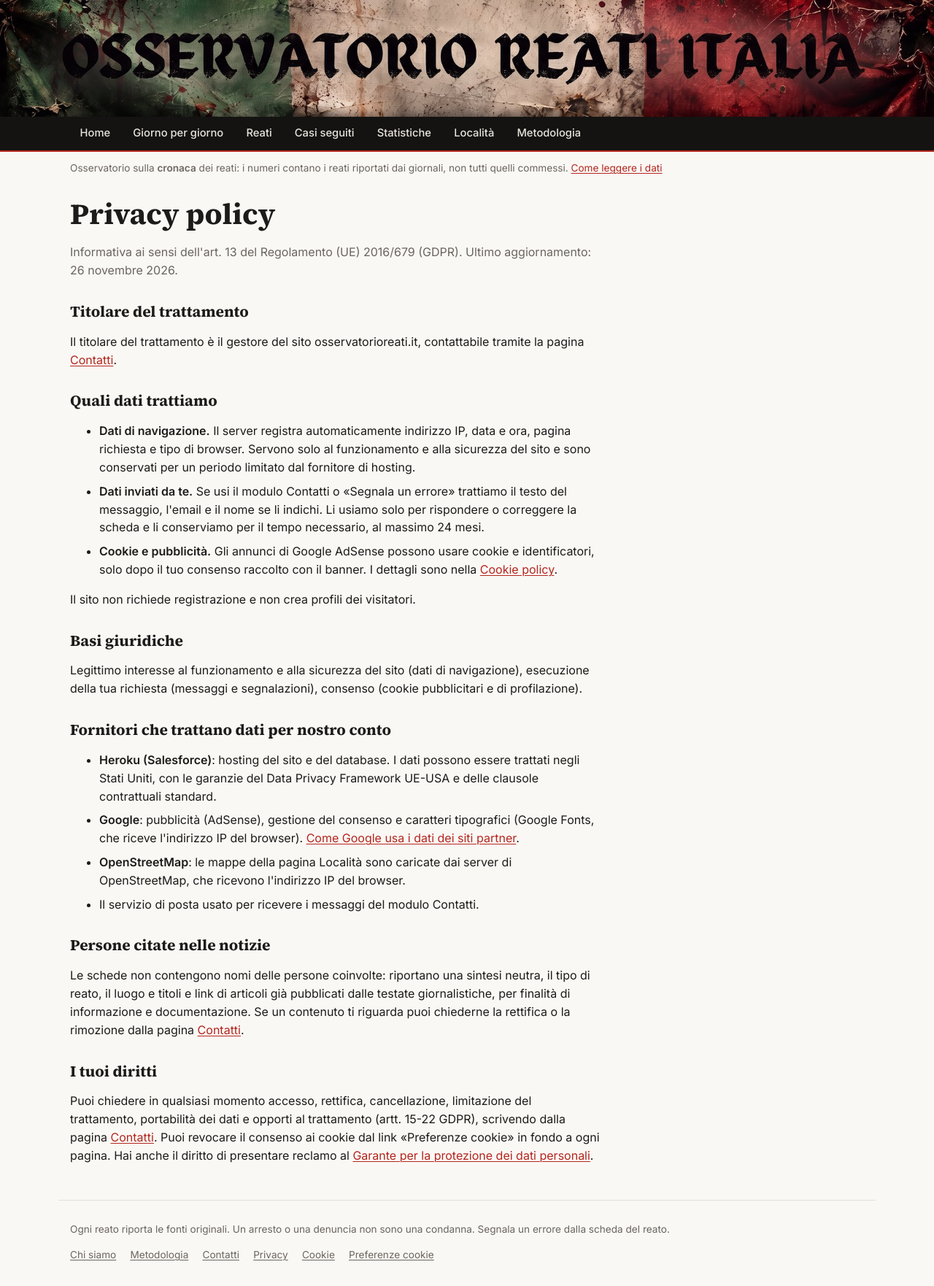
After one commit to Giorgino79/italia-criminale, a Django app: page /privacy/ in a window 1280 px wide. The commit adds this page. Shown: the whole page at 73% size. Run offline with Django 5.2, Linux system fonts and the light colour scheme.

Commit message:
AdSense, ads.txt, privacy, cookie, chi siamo, contatti

```diff
--- a/apps/pagine/seo.py
+++ b/apps/pagine/seo.py
@@ -15,13 +15,13 @@ class PagineStatiche(Sitemap):
     protocol = "https"
 
     def items(self):
-        return ["home", "casi", "fatti_del_giorno", "elenco_fatti", "statistiche", "mappa", "metodologia"]
+        return ["home", "casi", "fatti_del_giorno", "elenco_fatti", "statistiche", "mappa", "metodologia", "chi_siamo", "contatti", "privacy", "cookie"]
 
     def location(self, item):
         return reverse(item)
 
     def changefreq(self, item):
-        return "monthly" if item == "metodologia" else "hourly"
+        return "hourly" if item in ("home", "casi", "fatti_del_giorno", "elenco_fatti") else "monthly"
 
     def priority(self, item):
         return 1.0 if item == "home" else 0.7
@@ -91,5 +91,19 @@ def robots_txt(request):
 
 
 def sito(request):
-    """Context processor: indirizzo canonico della pagina (senza parametri di ricerca)."""
-    return {"SITO_URL": settings.SITO_URL, "url_canonico": f"{settings.SITO_URL}{request.path}"}
+    """Context processor: indirizzo canonico della pagina (senza parametri di ricerca) e pubblicità."""
+    return {
+        "SITO_URL": settings.SITO_URL,
+        "url_canonico": f"{settings.SITO_URL}{request.path}",
+        # niente annunci a chi amministra il sito: Google vieta i clic sui propri annunci
+        "ADSENSE_CLIENT": "" if getattr(request, "user", None) and request.user.is_staff else settings.ADSENSE_CLIENT,
+    }
+
+
+def ads_txt(request):
+    """Dichiara a Google chi è autorizzato a vendere gli annunci di questo sito."""
+    righe = []
+    if settings.ADSENSE_CLIENT:
+        pub = settings.ADSENSE_CLIENT.removeprefix("ca-")
+        righe.append(f"google.com, {pub}, DIRECT, f08c47fec0942fa0")
+    return HttpResponse("\n".join(righe) + "\n", content_type="text/plain")
--- a/apps/pagine/urls.py
+++ b/apps/pagine/urls.py
@@ -13,5 +13,9 @@ urlpatterns = [
     path("statistiche/", views.statistiche_view, name="statistiche"),
     path("mappa/", views.mappa, name="mappa"),
     path("metodologia/", views.metodologia, name="metodologia"),
+    path("chi-siamo/", views.pagina_statica, {"modello": "chi_siamo"}, name="chi_siamo"),
+    path("privacy/", views.pagina_statica, {"modello": "privacy"}, name="privacy"),
+    path("cookie/", views.pagina_statica, {"modello": "cookie"}, name="cookie"),
+    path("contatti/", views.contatti, name="contatti"),
     path("interno/orientamento/", views.interno_orientamento, name="interno_orientamento"),
 ]
--- a/apps/pagine/views.py
+++ b/apps/pagine/views.py
@@ -11,8 +11,8 @@ from apps.fatti.filtri import filtra
 from apps.fatti.models import Caso, Fatto
 from apps.fonti.models import Testata
 
-from .avvisi import avvisa_segnalazione
-from .forms import SegnalazioneForm
+from .avvisi import avvisa_segnalazione, invia_contatto
+from .forms import ContattoForm, SegnalazioneForm
 
 
 def _querystring(request):
@@ -196,3 +196,19 @@ def caso(request, slug):
                           .annotate(n=Count("id", distinct=True)).order_by("-n")[:10]) if caso.tipo == Caso.Tipo.TEMA else [],
         "mostra_riassunto": caso.riassunto_verificato or request.user.is_staff,
     })
+
+
+def pagina_statica(request, modello):
+    from django.conf import settings
+
+    return render(request, f"pagine/{modello}.html", {"titolare": settings.TITOLARE_NOME})
+
+
+def contatti(request):
+    form = ContattoForm(request.POST or None)
+    if request.method == "POST" and form.is_valid():
+        if not form.cleaned_data.get("sito_web"):  # compilato solo dai programmi di spam
+            invia_contatto(form.cleaned_data | {"motivo": dict(ContattoForm.MOTIVI)[form.cleaned_data["motivo"]]})
+        messages.success(request, "Grazie, il messaggio è stato inviato. Ti risponderemo all'email indicata.")
+        return redirect("contatti")
+    return render(request, "pagine/contatti.html", {"form": form})
--- a/config/settings.py
+++ b/config/settings.py
@@ -160,6 +160,11 @@ DEFAULT_FROM_EMAIL = env("DEFAULT_FROM_EMAIL", default="Osservatorio Reati <nore
 # Chi riceve l'avviso a ogni segnalazione di errore (più indirizzi separati da virgola)
 SEGNALAZIONI_EMAIL = env.list("SEGNALAZIONI_EMAIL", default=[])
 
+# Pubblicità Google AdSense (il codice editore è pubblico: compare anche in ads.txt). Vuoto = nessun annuncio.
+ADSENSE_CLIENT = env("ADSENSE_CLIENT", default="ca-pub-1154879090542376")
+# Titolare del trattamento indicato nella privacy policy (nome e cognome o ragione sociale)
+TITOLARE_NOME = env("TITOLARE_NOME", default="")
+
 # Invia ad altri siti solo l'origine (es. per le mappe OpenStreetMap, che la richiedono), mai l'indirizzo completo
 SECURE_REFERRER_POLICY = "strict-origin-when-cross-origin"
 
--- a/config/urls.py
+++ b/config/urls.py
@@ -5,7 +5,7 @@ from django.urls import include, path
 from django.views.decorators.cache import cache_page
 from django.views.generic import RedirectView
 
-from apps.pagine.seo import SITEMAPS, robots_txt
+from apps.pagine.seo import SITEMAPS, ads_txt, robots_txt
 
 admin.site.site_header = "Osservatorio Reati – amministrazione"
 admin.site.site_title = "Osservatorio Reati"
@@ -14,6 +14,7 @@ urlpatterns = [
     # i browser chiedono /favicon.ico anche senza il tag nella pagina
     path("favicon.ico", RedirectView.as_view(url=settings.STATIC_URL + "favicon.ico", permanent=True)),
     path("robots.txt", robots_txt),
+    path("ads.txt", ads_txt),
     path("sitemap.xml", cache_page(60 * 60)(sitemap), {"sitemaps": SITEMAPS}, name="sitemap"),
     path("admin/", admin.site.urls),
     path("api/", include("apps.api.urls")),
--- a/static/css/sito.css
+++ b/static/css/sito.css
@@ -129,3 +129,16 @@ html { scroll-behavior: smooth; }
 .cronologia-caso li > a { font: 600 1rem var(--serif); color: var(--inchiostro); text-decoration: none; }
 .cronologia-caso li > a:hover { color: var(--accento); }
 .cronologia-caso small { display: block; }
+
+/* Pagine informative e modulo contatti */
+.testo-lungo { max-width: 72ch; }
+.testo-lungo li { margin-bottom: .5rem; }
+.testo-lungo table td, .testo-lungo table th { text-align: left; }
+.piede__link { display: flex; flex-wrap: wrap; gap: .4rem 1.2rem; margin-top: .75rem; }
+.piede__link a { color: var(--tenue); }
+.modulo { display: grid; gap: .9rem; max-width: 560px; margin-top: 1.5rem; }
+.modulo label { display: flex; flex-direction: column; gap: .3rem; font-size: .85rem; color: var(--tenue); }
+.modulo input, .modulo select, .modulo textarea { font: inherit; font-size: .95rem; padding: .5rem; border: 1px solid var(--riga); border-radius: 4px; background: var(--superficie); color: var(--inchiostro); }
+.modulo .errore { color: var(--accento); font-size: .8rem; }
+.modulo button { justify-self: start; }
+.trappola { position: absolute; left: -9999px; }
--- a/templates/base.html
+++ b/templates/base.html
@@ -21,6 +21,8 @@
   <meta property="og:image" content="{{ SITO_URL }}{% static 'img/condivisione.jpg' %}">
   <meta property="og:type" content="website">
   <link rel="stylesheet" href="{% static 'css/sito.css' %}">
+  {% if ADSENSE_CLIENT %}<meta name="google-adsense-account" content="{{ ADSENSE_CLIENT }}">
+  <script async src="https://pagead2.googlesyndication.com/pagead/js/adsbygoogle.js?client={{ ADSENSE_CLIENT }}" crossorigin="anonymous"></script>{% endif %}
   {% block head %}{% endblock %}
 </head>
 <body>
@@ -49,6 +51,14 @@
   </main>
   <footer class="piede contenitore">
     <p>Ogni reato riporta le fonti originali. Un arresto o una denuncia non sono una condanna. Segnala un errore dalla scheda del reato.</p>
+    <nav class="piede__link" aria-label="Informazioni sul sito">
+      <a href="{% url 'chi_siamo' %}">Chi siamo</a>
+      <a href="{% url 'metodologia' %}">Metodologia</a>
+      <a href="{% url 'contatti' %}">Contatti</a>
+      <a href="{% url 'privacy' %}">Privacy</a>
+      <a href="{% url 'cookie' %}">Cookie</a>
+      {% if ADSENSE_CLIENT %}<a href="#" onclick="(window.googlefc=window.googlefc||{}).callbackQueue=googlefc.callbackQueue||[];googlefc.callbackQueue.push(function(){googlefc.showRevocationMessage()});return false;">Preferenze cookie</a>{% endif %}
+    </nav>
   </footer>
   {% block script %}{% endblock %}
 </body>
--- /dev/null
+++ b/templates/pagine/privacy.html
@@ -0,0 +1,37 @@
+{% extends "base.html" %}
+{% block titolo %}Privacy policy{% endblock %}
+{% block descrizione %}Informativa sul trattamento dei dati personali dei visitatori dell'Osservatorio Reati Italia (art. 13 GDPR).{% endblock %}
+{% block contenuto %}
+<article class="testo-lungo">
+<h1>Privacy policy</h1>
+<p class="nota">Informativa ai sensi dell'art. 13 del Regolamento (UE) 2016/679 (GDPR). Ultimo aggiornamento: 26 novembre 2026.</p>
+
+<h2>Titolare del trattamento</h2>
+<p>Il titolare del trattamento è {% if titolare %}<strong>{{ titolare }}</strong>{% else %}il gestore del sito osservatorioreati.it{% endif %}, contattabile tramite la pagina <a href="{% url 'contatti' %}">Contatti</a>.</p>
+
+<h2>Quali dati trattiamo</h2>
+<ul>
+  <li><strong>Dati di navigazione.</strong> Il server registra automaticamente indirizzo IP, data e ora, pagina richiesta e tipo di browser. Servono solo al funzionamento e alla sicurezza del sito e sono conservati per un periodo limitato dal fornitore di hosting.</li>
+  <li><strong>Dati inviati da te.</strong> Se usi il modulo Contatti o «Segnala un errore» trattiamo il testo del messaggio, l'email e il nome se li indichi. Li usiamo solo per rispondere o correggere la scheda e li conserviamo per il tempo necessario, al massimo 24 mesi.</li>
+  <li><strong>Cookie e pubblicità.</strong> Gli annunci di Google AdSense possono usare cookie e identificatori, solo dopo il tuo consenso raccolto con il banner. I dettagli sono nella <a href="{% url 'cookie' %}">Cookie policy</a>.</li>
+</ul>
+<p>Il sito non richiede registrazione e non crea profili dei visitatori.</p>
+
+<h2>Basi giuridiche</h2>
+<p>Legittimo interesse al funzionamento e alla sicurezza del sito (dati di navigazione), esecuzione della tua richiesta (messaggi e segnalazioni), consenso (cookie pubblicitari e di profilazione).</p>
+
+<h2>Fornitori che trattano dati per nostro conto</h2>
+<ul>
+  <li><strong>Heroku (Salesforce)</strong>: hosting del sito e del database. I dati possono essere trattati negli Stati Uniti, con le garanzie del Data Privacy Framework UE-USA e delle clausole contrattuali standard.</li>
+  <li><strong>Google</strong>: pubblicità (AdSense), gestione del consenso e caratteri tipografici (Google Fonts, che riceve l'indirizzo IP del browser). <a href="https://policies.google.com/technologies/partner-sites" rel="noopener" target="_blank">Come Google usa i dati dei siti partner</a>.</li>
+  <li><strong>OpenStreetMap</strong>: le mappe della pagina Località sono caricate dai server di OpenStreetMap, che ricevono l'indirizzo IP del browser.</li>
+  <li>Il servizio di posta usato per ricevere i messaggi del modulo Contatti.</li>
+</ul>
+
+<h2>Persone citate nelle notizie</h2>
+<p>Le schede non contengono nomi delle persone coinvolte: riportano una sintesi neutra, il tipo di reato, il luogo e titoli e link di articoli già pubblicati dalle testate giornalistiche, per finalità di informazione e documentazione. Se un contenuto ti riguarda puoi chiederne la rettifica o la rimozione dalla pagina <a href="{% url 'contatti' %}">Contatti</a>.</p>
+
+<h2>I tuoi diritti</h2>
+<p>Puoi chiedere in qualsiasi momento accesso, rettifica, cancellazione, limitazione del trattamento, portabilità dei dati e opporti al trattamento (artt. 15-22 GDPR), scrivendo dalla pagina <a href="{% url 'contatti' %}">Contatti</a>. Puoi revocare il consenso ai cookie dal link «Preferenze cookie» in fondo a ogni pagina. Hai anche il diritto di presentare reclamo al <a href="https://www.garanteprivacy.it" rel="noopener" target="_blank">Garante per la protezione dei dati personali</a>.</p>
+</article>
+{% endblock %}
```
Also changed, not shown: apps/pagine/avvisi.py (+17 -0 lines), apps/pagine/forms.py (+16 -0 lines), templates/pagine/chi_siamo.html (added, +24 -0 lines), templates/pagine/contatti.html (added, +18 -0 lines), templates/pagine/cookie.html (added, +29 -0 lines), tests/test_casi_seguiti.py (+13 -0 lines).
